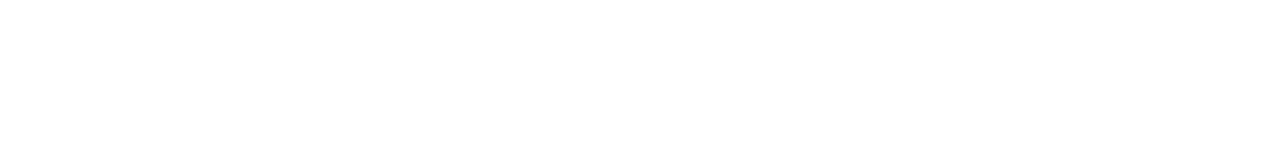
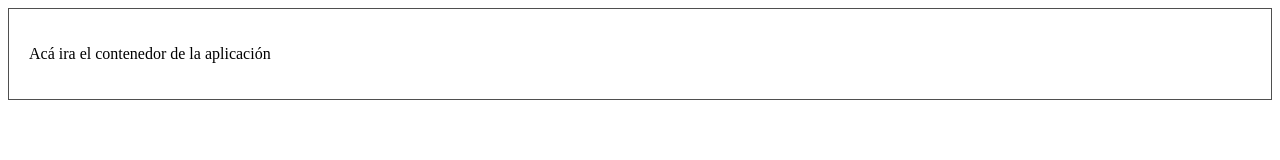
Before and after one commit to shenao74100/curso-practico-js-desde-cero, a plain HTML site: page index.html in a window 1280 px wide. Drawn offline with Linux system fonts and the light colour scheme.

Commit message:
Añadiendo el estilo y js al index HTMl y creando una rama para la cabecera

```diff
--- /dev/null
+++ b/css/style.css
@@ -0,0 +1,4 @@
+.contenedor{
+    padding: 20px;
+    border: 1px solid #4f4f4f;
+}
--- a/index.html
+++ b/index.html
@@ -4,8 +4,13 @@
     <meta charset="UTF-8">
     <meta name="viewport" content="width=device-width, initial-scale=1.0">
     <title>Mis primeros pasos en JS</title>
+    <link rel="stylesheet" href="css/style.css">
 </head>
 <body>
+    <div class="contenedor">
+        <p>Acá ira el contenedor de la aplicación</p>
+    </div>
 
+    <script src="script.js"></script>
 </body>
 </html>
```
